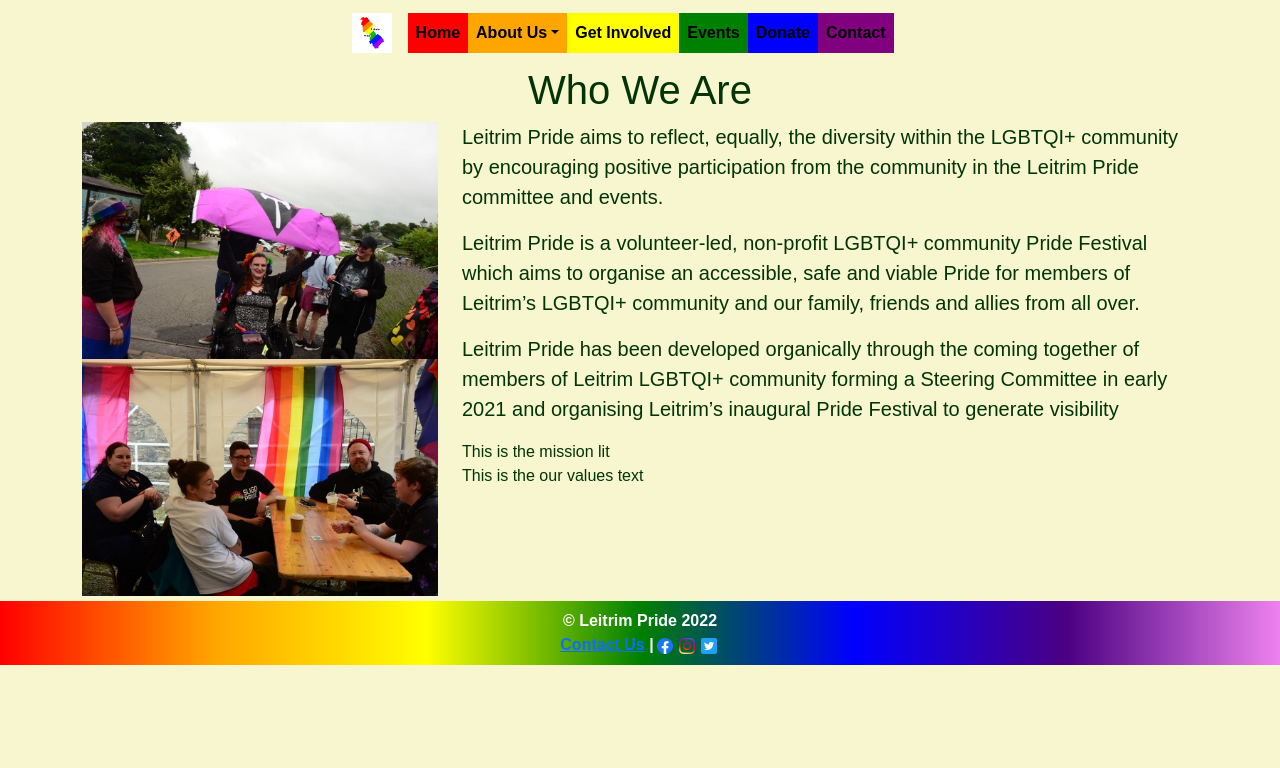
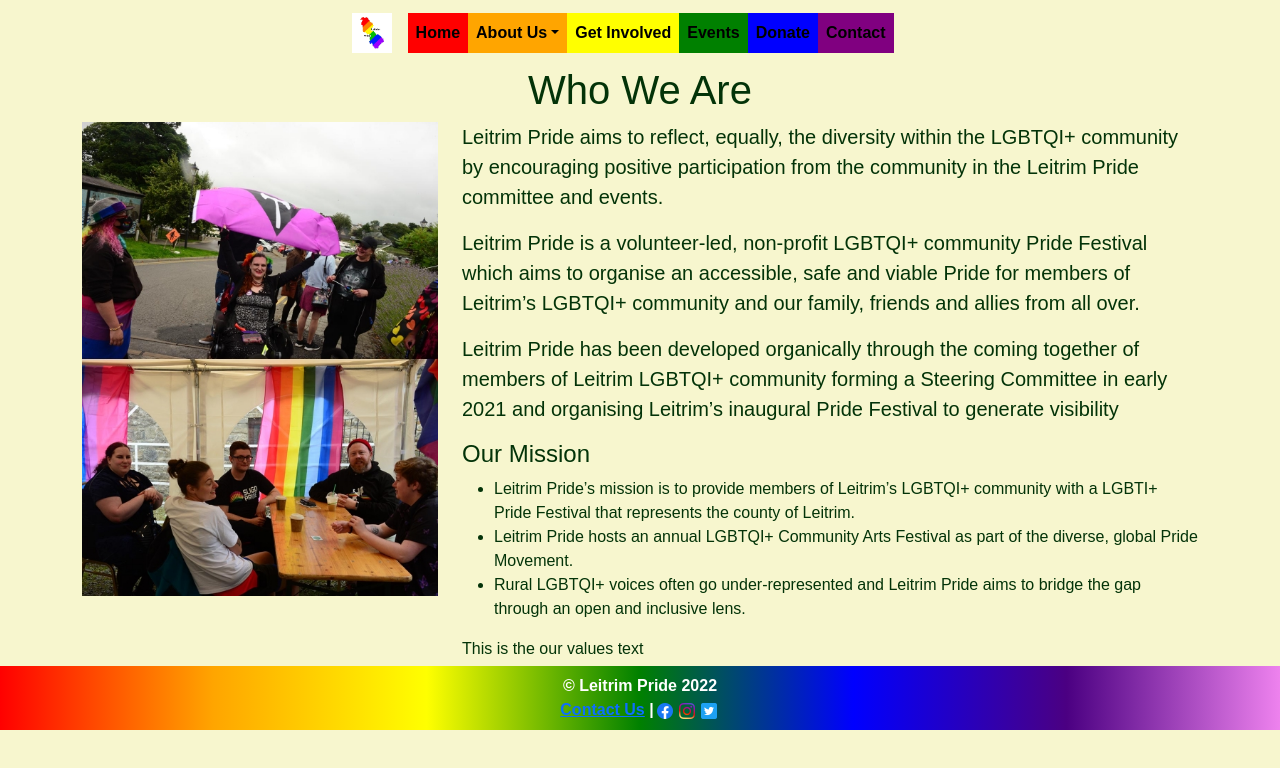
Before and after one commit to Jacobs1986/leitrim-pride, a React (Create React App) app in the folder client/: page /about in a window 1280 px wide. Shown: the top 768 px of the page. Built offline with nearby package versions, Linux system fonts and the light colour scheme.

Commit message:
Added in mission text

```diff
--- a/client/src/components/whoWeAreLit/ourMission.js
+++ b/client/src/components/whoWeAreLit/ourMission.js
@@ -5,6 +5,19 @@ import "./whoWeAreLit.css";
 
 export default function OurMission() {
     return (
-        <div>This is the mission lit</div>
+        <div>
+            <h4>Our Mission</h4>
+            <ul className='aboutList'>
+                <li>
+                    Leitrim Pride’s mission is to provide members of Leitrim’s LGBTQI+ community with a LGBTI+ Pride Festival that represents the county of Leitrim.
+                </li>
+                <li>
+                    Leitrim Pride hosts an annual LGBTQI+ Community Arts Festival as part of the diverse, global Pride Movement.
+                </li>
+                <li>
+                    Rural LGBTQI+ voices often go under-represented and Leitrim Pride aims to bridge the gap through an open and inclusive lens.
+                </li>
+            </ul>
+        </div>
     );
 };
```
